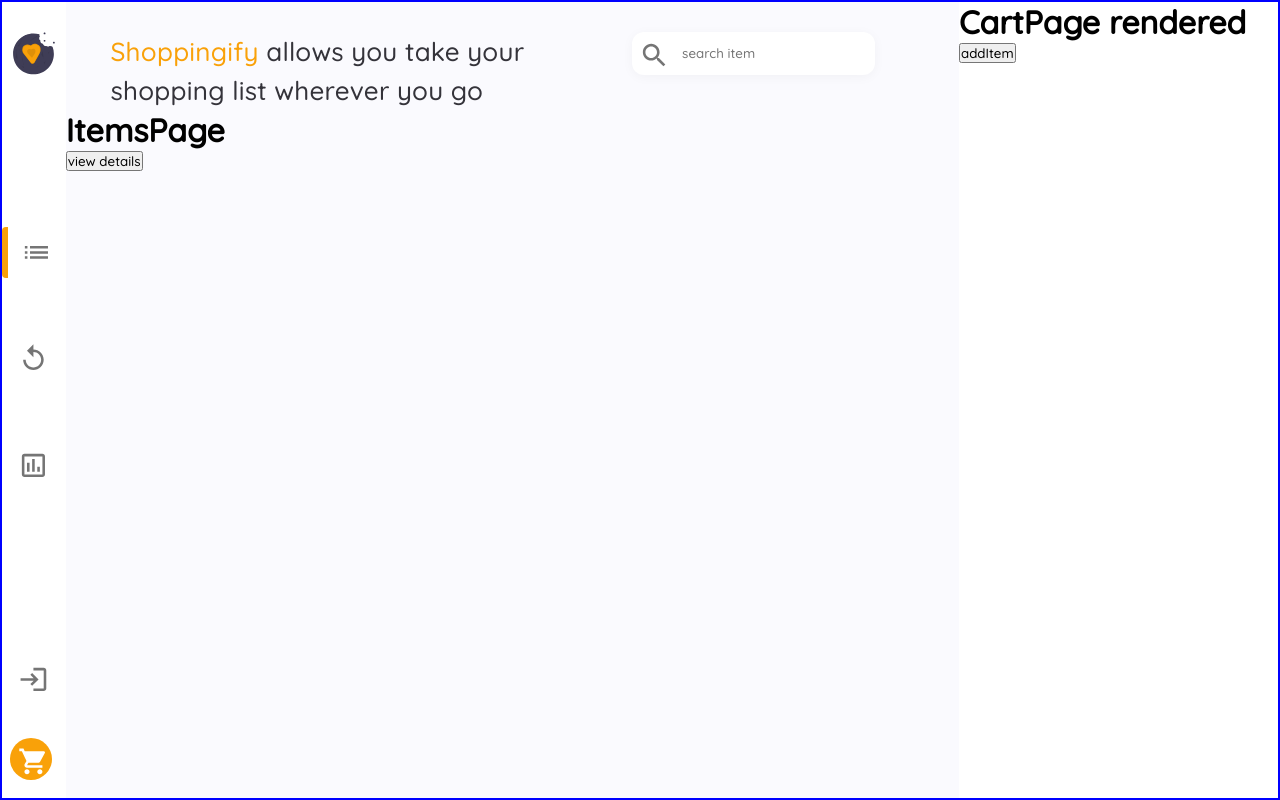
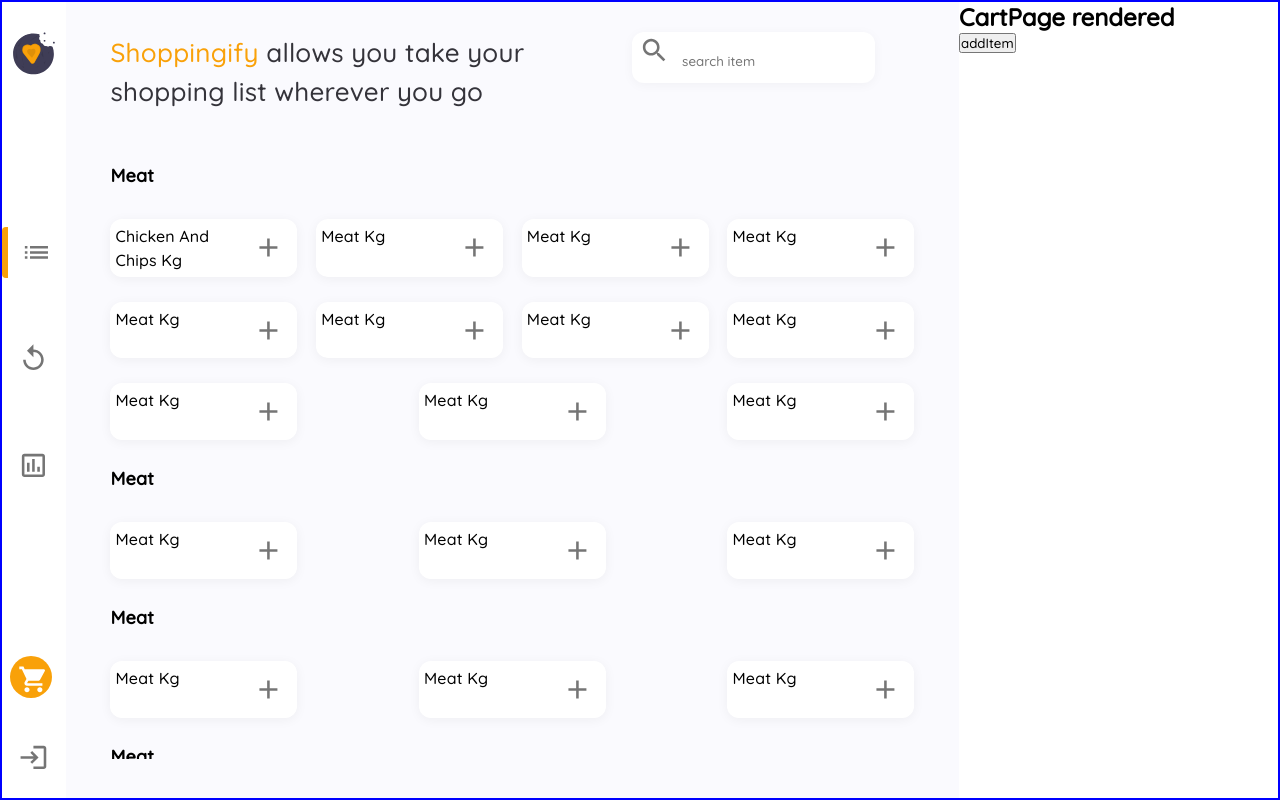
Before and after one commit to emmacodemy/devopssec, a React (Create React App) app: page /items in a window 1280 px wide. Built offline with nearby package versions, Linux system fonts and the light colour scheme.

Commit message:
Added media-query to all pages

```diff
--- a/src/App.css
+++ b/src/App.css
@@ -3,3 +3,22 @@
   margin: 0;
   padding: 0;
 }
+
+*::-webkit-scrollbar {
+  width: 0.6rem
+}
+
+*::-webkit-scrollbar-track {
+  box-shadow: inset 0 0 6px rgba(0,0,0,0.00);
+  -webkit-box-shadow: inset 0 0 6px rgba(0,0,0,0.00);
+}
+
+*::-webkit-scrollbar-thumb {
+  outline: 1px solid #000;
+  background-color: #f9a109;
+  border-radius: 4px;
+}
+
+.display-main aside {
+  display: none;
+}
--- a/src/Components/Navbar/NavBar.js
+++ b/src/Components/Navbar/NavBar.js
@@ -91,14 +91,14 @@
         ))}
       </Box>
       <Box className={classes.cartCont}>
-        <IconButton onClick={() => navigate('/login')}>
-          <Login />
-        </IconButton>
         <Box className={classes.cart}>
           <IconButton onClick={() => changeView('cart')}>
             <ShoppingCart style={{color: '#fff'}} />
           </IconButton>
         </Box>
+        <IconButton onClick={() => navigate('/login')}>
+          <Login />
+        </IconButton>
       </Box>
     </Box>
   );
--- a/src/Components/Pages/Items Page/CategoryItem.js
+++ b/src/Components/Pages/Items Page/CategoryItem.js
@@ -7,6 +7,7 @@
 const useStyles = makeStyles(() => ({
     container: {
         width: '90%',
+        margin: '0 auto',
         position: 'relative',
         display: 'flex',
         flexDirection: 'column',
@@ -15,12 +16,12 @@
     }
 }))
 
-const CategoryItem = ({name, list}) => {
+const CategoryItem = ({name, list, changeView}) => {
   const classes = useStyles()
   return (
     <Box className={classes.container}>
         <CategoryName name={name} />
-        <Item itemList={list} />
+        <Item itemList={list} changeView={changeView} />
     </Box>
   )
 }
--- a/src/Components/Pages/Items Page/CategoryName.js
+++ b/src/Components/Pages/Items Page/CategoryName.js
@@ -8,9 +8,10 @@
         width: '100%',
         "& .MuiTypography-root": {
             fontFamily: 'QuickSand, sans-serif',
-            fontWeight: 500,
+            fontWeight: 'bold',
             fontSize: '18px',
-            color: '#000000'
+            color: '#000000',
+            textTransform: 'capitalize'
         }
     },
 }))
--- a/src/Components/Pages/Items Page/Item.js
+++ b/src/Components/Pages/Items Page/Item.js
@@ -1,6 +1,6 @@
 import React from 'react'
 import { Box } from '@mui/material';
-import { makeStyles } from "@mui/material";
+import { makeStyles } from "@mui/styles";
 import ItemName from "./ItemName";
 
 const useStyles = makeStyles(() => ({
@@ -9,17 +9,17 @@
         position:'relative',
         display: 'flex',
         flexWrap: 'wrap',
-        rowGap: 50,
-        justifyContent: 'space-evenly'
+        rowGap: 25,
+        justifyContent: 'space-between',
     }
 }))
 
-const Item = ({ itemList }) => {
+const Item = ({ itemList, changeView }) => {
   const classes = useStyles()
   return (
     <Box className={classes.listCont}>
         {
-            itemList.map((item) => <ItemName />)
+            itemList.map((item) => <ItemName changeView={changeView} key ={item.name} itemName={item.name} unit={item.measurement_unit} />)
         }
     </Box>
   )
--- a/src/Components/Pages/Items Page/ItemHeader.js
+++ b/src/Components/Pages/Items Page/ItemHeader.js
@@ -3,13 +3,16 @@
 import { makeStyles } from "@mui/styles";
 import { Search } from "@mui/icons-material";
 
-const useStyles = makeStyles(() => ({
+const useStyles = makeStyles((theme) => ({
   header: {
     width: "90%",
     marginTop: 30,
     display: "flex",
     height: '10%',
     margin: '0 auto',
+    [theme.breakpoints.down('md')]: {
+      height: '5%'
+    }
   },
 
   titleCont: {
@@ -22,9 +25,10 @@
         fontSize: 26,
         color: "#34333a",
         fontWeight: 500,
-        fontFamily: "Quicksand, sans-serif",
-
-
+        fontFamily: "QuickSand, sans-serif",
+    },
+    [theme.breakpoints.down('md')]: {
+      display: 'none'
     }
   },
   title: {
@@ -33,28 +37,38 @@
 
   searchBar: {
     width: '40%',
-    position: "relative"
+    position: "relative",
+    [theme.breakpoints.down('md')]: {
+      width: '80%'
+    }
   },
 
   search: {
     width:'60%',
     position: "relative",
     height: '55%',
-    paddingLeft: 50,
+    padding: "7px 0px 0px 50px",
     backgroundColor: '#fff',
     display: 'flex',
     margin: '0 auto',
     boxShadow: '0px 2px 12px rgba(0, 0, 0, 0.04)',
     borderRadius: '12px',
     border: 'none',
-    outline: 'none'
+    outline: 'none',
+    [theme.breakpoints.down('md')]: {
+      width: '100%',
+      height: '80%',
+    }
 },
 
   searchIcon: {
     position: 'absolute',
-    top:'-55%',
+    top:'-70%',
     left: '12%',
-
+    [theme.breakpoints.down('md')]: {
+      top:'-115%',
+      left: '2%',
+    }
   }
 }));
 
--- a/src/Components/Pages/Items Page/ItemName.js
+++ b/src/Components/Pages/Items Page/ItemName.js
@@ -3,32 +3,40 @@
 import { IconButton, Box, Typography } from "@mui/material"
 import { Add } from "@mui/icons-material"
 
-const useStyles = makeStyles(() => ({
+const useStyles = makeStyles((theme) => ({
     itemCont: {
-        width: '182px',
+        width: '22%',
+        position: 'relative',
         backgroundColor: '#fff',
         padding: 5,
         boxShadow: "0px 2px 12px rgba(0, 0, 0, 0.05)",
         borderRadius: '12px',
+        cursor: 'pointer',
         display: 'flex',
         justifyContent: 'center',
         alignItems: 'flex-start',
-        "& .Mui-Typography-root": {
-            width: '70%',
+        "& .MuiTypography-root": {
+            width: '75%',
+            height: '100%',
+            overflow: 'hidden',
+            textTransform: 'capitalize',
             fontFamily: 'QuickSand, sans-serif',
             fontSize: 16,
-            fontWeight: 500,
+            fontWeight: 'normal',
             color: '#000000',
-            textAlign: 'center'
+            textAlign: 'left'
+        },
+        [theme.breakpoints.down('md')]: {
+          width: '45%'
         }
     }
 }))
 
-const ItemName = ({itemName}) => {
+const ItemName = ({ itemName, unit, changeView }) => {
   const classes = useStyles()
   return (
     <Box className={classes.itemCont}>
-        <Typography>{itemName}</Typography>
+        <Typography onClick={() => changeView('itemDetails')}>{`${itemName} ${unit}`}</Typography>
         <IconButton> <Add /></IconButton>
     </Box>
   )
--- a/src/Components/Pages/Items Page/ItemsPage.js
+++ b/src/Components/Pages/Items Page/ItemsPage.js
@@ -2,23 +2,41 @@
 import { Box } from "@mui/material"
 import { makeStyles } from "@mui/styles"
 import ItemHeader from "./ItemHeader"
+import CategoryItem from "./CategoryItem"
 
-const useStyles = makeStyles(() => ({
-
+const useStyles = makeStyles((theme) => ({
+  itemsPage: {
+    width: '100%',
+    height: '100%',
+    display: 'flex',
+    flexDirection: 'column',
+    rowGap: 50,
+  },
+  items: {
+    position: 'relative',
+    display: 'flex',
+    flexDirection: 'column',
+    rowGap: 25,
+    width: '100%',
+    height: '75%',
+    overflow: 'scroll',
+    [theme.breakpoints.down('md')]: {
+      height: '90%'
+    }
+  }
 }))
 
-const ItemsPage = ({changeView }) => {
+const ItemsPage = ({ changeView }) => {
+  const classes= useStyles()
+  const list = [{category:'meat', items:[{name: 'Chicken and chips', measurement_unit:'kg'},{name: 'meat', measurement_unit:'kg'},{name: 'meat', measurement_unit:'kg'}, {name: 'meat', measurement_unit:'kg'},{name: 'meat', measurement_unit:'kg'},{name: 'meat', measurement_unit:'kg'},{name: 'meat', measurement_unit:'kg'},{name: 'meat', measurement_unit:'kg'},{name: 'meat', measurement_unit:'kg'},{name: 'meat', measurement_unit:'kg'},{name: 'meat', measurement_unit:'kg'},]}, {category:'meat', items:[{name: 'meat', measurement_unit:'kg'},{name: 'meat', measurement_unit:'kg'},{name: 'meat', measurement_unit:'kg'}]}, {category:'meat', items:[{name: 'meat', measurement_unit:'kg'},{name: 'meat', measurement_unit:'kg'},{name: 'meat', measurement_unit:'kg'}]}, {category:'meat', items:[{name: 'meat', measurement_unit:'kg'},{name: 'meat', measurement_unit:'kg'},{name: 'meat', measurement_unit:'kg'}]}]
   return (
-    <Box>
+    <Box className={classes.itemsPage}>
       <ItemHeader />
-      <h1>ItemsPage</h1>
-      <button
-        onClick={() =>
-          changeView('itemDetails')
+      <Box className={classes.items}>
+        {
+          list.map((listItem) => <CategoryItem key={listItem.category} name={listItem.category} list={listItem.items} changeView={changeView} />)
         }
-      >
-        view details
-      </button>
+      </Box>
     </Box>
   );
 };
--- a/src/Components/Pages/Main.js
+++ b/src/Components/Pages/Main.js
@@ -1,62 +1,86 @@
-import React from "react";
+import React, { useState } from "react";
 import NavBar from "../Navbar/NavBar";
-import { Grid } from "@mui/material"
-import { makeStyles } from "@mui/styles"
+import { useTheme, useMediaQuery, Grid } from "@mui/material";
+import { makeStyles } from "@mui/styles";
 import { Outlet } from "react-router-dom";
 import SideBar from "../SideBar";
 
-const useStyles = makeStyles(() => ({
+const useStyles = makeStyles((theme) => ({
   root: {
-    position: 'relative',
-    top: '0',
-    right: '0',
-    bottom: '0',
-    left: '0',
-    width: '100vw',
-    height: '100vh',
-    display:'flex',
-    border: '2px solid blue'
-
+    position: "relative",
+    top: "0",
+    right: "0",
+    bottom: "0",
+    left: "0",
+    width: "100vw",
+    height: "100vh",
+    display: "flex",
+    border: "2px solid blue",
   },
 
   main: {
-    width: '70%',
-    height: '100%',
-    backgroundColor: '#fafafe'
+    width: "70%",
+    height: "100%",
+    backgroundColor: "#fafafe",
+    [theme.breakpoints.down("md")]: {
+      width: "79%",
+    },
   },
   nav: {
-    width: '5%',
-    height: '100%',
+    width: "5%",
+    height: "100%",
     backgroundColor: "#fff",
-    position: 'relative',
+    position: "relative",
     top: 0,
     left: 0,
     bottom: 0,
+    [theme.breakpoints.down("md")]: {
+      width: "20%",
+    },
   },
   sideBar: {
-    width: '25%',
-    height: '100%'
-  }
-}))
+    width: "25%",
+    height: "100%",
+    [theme.breakpoints.down("md")]: {
+      width: "79%",
+    },
+  },
+}));
 
 const Main = ({ cart, details, changeView, addItem }) => {
-  const classes = useStyles()
+  const classes = useStyles();
+
+  const theme = useTheme();
+
+  const [displayMain, setDisplayMain] = useState(true);
+
+  const isMobile = useMediaQuery(theme.breakpoints.down("md"));
+
   return (
-    <Grid container className={classes.root}>
+    <Grid
+      container
+      className={
+        isMobile
+          ? displayMain
+            ? `${classes.root} display-main`
+            : `${classes.root} display-side`
+          : classes.root
+      }
+    >
       <nav className={classes.nav}>
         <NavBar changeView={changeView} />
       </nav>
       <main className={classes.main}>
         <Outlet />
       </main>
-      <div className={classes.sideBar}>
+      <aside className={classes.sideBar}>
         <SideBar
           cart={cart}
           details={details}
           changeView={changeView}
           addItem={addItem}
         />
-      </div>
+      </aside>
     </Grid>
   );
 };
```
Also changed, not shown: src/Components/Pages/Items Page/Search.js (deleted, +0 -11 lines).
